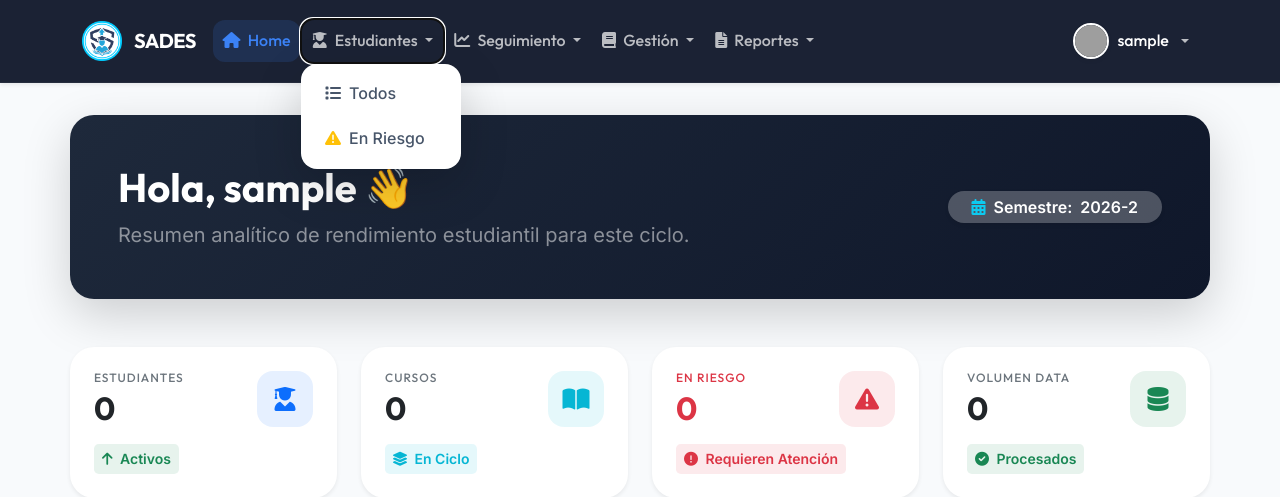
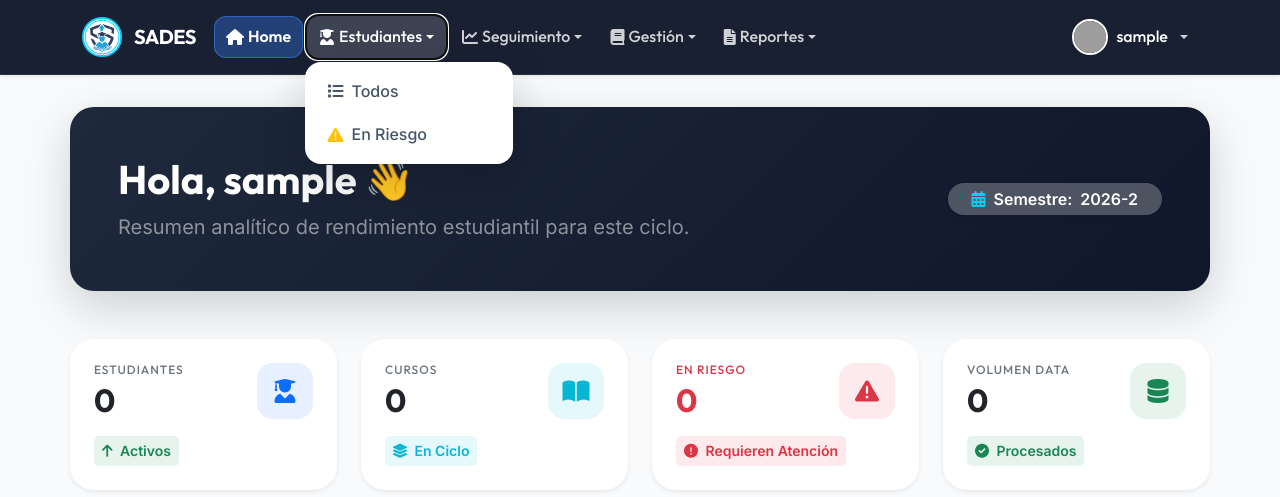
Before and after one commit to Johnmn007/modulador, a Flask app: page /dashboard/index in a window 1280 px wide, after a click on "Estudiantes". Shown: the top 497 px of the page. Run offline with Flask 3, Linux system fonts and the light colour scheme; the visitor is signed in with stand-in values (Sample User, id 1); data that the repository does not hold is empty; some libraries are stand-ins or nearby versions; grey boxes are pictures that could not be loaded.

Commit message:
fix(ui,perf): corregir hover de menu seleccionado, navegacion inmediata y optimizar queries lentas

```diff
--- a/app/static/base/base.css
+++ b/app/static/base/base.css
@@ -81,15 +81,40 @@ main.container {
 /* ======== NAVBAR MODERNA ======== */
 
 .navbar {
-    background: rgba(15, 23, 42, 0.95) !important;
-    backdrop-filter: blur(10px);
-    -webkit-backdrop-filter: blur(10px);
-    border-bottom: 1px solid rgba(255, 255, 255, 0.05);
-    padding: 1rem 0;
+    background: rgba(15, 23, 42, 0.96) !important;
+    backdrop-filter: blur(12px);
+    -webkit-backdrop-filter: blur(12px);
+    border-bottom: 1px solid rgba(255, 255, 255, 0.08);
+    padding: 0.75rem 0;
     position: sticky;
     top: 0;
     z-index: 1000;
-    box-shadow: 0 4px 20px rgba(0, 0, 0, 0.1);
+    box-shadow: 0 4px 20px rgba(0, 0, 0, 0.15);
+}
+
+/* Barra de carga de navegación superior */
+#top-nav-loader {
+    position: fixed;
+    top: 0;
+    left: 0;
+    width: 0%;
+    height: 3px;
+    background: linear-gradient(90deg, #3B82F6, #60A5FA, #93C5FD);
+    box-shadow: 0 0 10px rgba(59, 130, 246, 0.8), 0 0 5px rgba(96, 165, 250, 0.6);
+    z-index: 99999;
+    transition: width 0.25s cubic-bezier(0.1, 0.9, 0.2, 1), opacity 0.3s ease;
+    pointer-events: none;
+    opacity: 0;
+}
+
+#top-nav-loader.loading {
+    opacity: 1;
+    width: 75%;
+}
+
+#top-nav-loader.finishing {
+    opacity: 1;
+    width: 100%;
 }
 
 .navbar-brand {
@@ -107,56 +132,117 @@ main.container {
 }
 
 .navbar-brand:hover .logo_see {
-    transform: scale(1.1) rotate(5deg);
+    transform: scale(1.08) rotate(4deg);
 }
 
 .nav-link {
     font-family: 'Outfit', sans-serif;
     font-weight: 500;
-    color: rgba(255, 255, 255, 0.7) !important;
-    padding: 0.5rem 0.6rem !important;
+    color: rgba(255, 255, 255, 0.8) !important;
+    padding: 0.5rem 0.75rem !important;
     border-radius: var(--radius-md);
-    transition: all 0.3s ease;
-    margin: 0 1px;
+    transition: color 0.15s ease, background 0.15s ease, box-shadow 0.15s ease;
+    margin: 0 2px;
+    display: inline-flex;
+    align-items: center;
 }
 
+/* Hover de links no seleccionados */
 .nav-link:hover {
-    color: #fff !important;
-    background: rgba(255, 255, 255, 0.1);
-    transform: translateY(-1px);
+    color: #ffffff !important;
+    background: rgba(255, 255, 255, 0.12);
 }
 
+/* Estado Activo / Seleccionado */
 .nav-link.active {
-    color: var(--accent-color) !important;
-    background: rgba(59, 130, 246, 0.15);
+    color: #ffffff !important;
+    background: rgba(59, 130, 246, 0.35) !important;
+    box-shadow: inset 0 0 0 1px rgba(59, 130, 246, 0.55);
+    font-weight: 600;
 }
 
-/* Custom Dropdown */
-.dropdown-menu {
-    border: none;
-    border-radius: var(--radius-lg);
-    box-shadow: var(--shadow-xl);
-    padding: 0.5rem;
-    animation: dropdownFade 0.2s ease-out;
+/* HOVER en Menú Seleccionado / Activo (Corrige el bug) */
+.nav-link.active:hover {
+    color: #ffffff !important;
+    background: rgba(59, 130, 246, 0.5) !important;
+    box-shadow: inset 0 0 0 1px rgba(147, 197, 253, 0.75);
 }
 
-@keyframes dropdownFade {
-    from { opacity: 0; transform: translateY(10px); }
-    to { opacity: 1; transform: translateY(0); }
+/* Estado cuando el dropdown está abierto */
+.nav-link.show,
+.nav-link[aria-expanded="true"] {
+    color: #ffffff !important;
+    background: rgba(255, 255, 255, 0.16) !important;
+}
+
+.nav-link.active.show,
+.nav-link.active[aria-expanded="true"] {
+    background: rgba(59, 130, 246, 0.45) !important;
+}
+
+/* Custom Dropdown Menus */
+.dropdown-menu {
+    border: 1px solid rgba(226, 232, 240, 0.8);
+    border-radius: var(--radius-lg);
+    box-shadow: 0 12px 28px -4px rgba(0, 0, 0, 0.18), 0 6px 12px -2px rgba(0, 0, 0, 0.08);
+    padding: 0.5rem;
+    min-width: 13rem;
+}
+
+/* Interacción fluida en Escritorio (Desktop Hover y Apertura Inmediata) */
+@media (min-width: 992px) {
+    .navbar-nav .nav-item.dropdown {
+        position: relative;
+    }
+
+    .navbar-nav .nav-item.dropdown > .dropdown-menu {
+        display: block;
+        opacity: 0;
+        visibility: hidden;
+        pointer-events: none;
+        transition: opacity 0.15s ease, visibility 0.15s ease, margin-top 0.15s ease;
+        margin-top: 0.5rem;
+    }
+
+    .navbar-nav .nav-item.dropdown:hover > .dropdown-menu,
+    .navbar-nav .nav-item.dropdown > .dropdown-menu.show {
+        opacity: 1;
+        visibility: visible;
+        pointer-events: auto;
+        margin-top: 0.25rem;
+    }
+
+    .navbar-nav .nav-item.dropdown:hover > .nav-link {
+        color: #ffffff !important;
+        background: rgba(255, 255, 255, 0.14);
+    }
+
+    .navbar-nav .nav-item.dropdown:hover > .nav-link.active {
+        background: rgba(59, 130, 246, 0.48) !important;
+    }
 }
 
 .dropdown-item {
     border-radius: var(--radius-sm);
-    padding: 0.6rem 1rem;
+    padding: 0.55rem 0.9rem;
     font-weight: 500;
     color: var(--text-secondary);
-    transition: all 0.2s;
+    transition: background 0.15s ease, color 0.15s ease, transform 0.15s ease;
+    display: flex;
+    align-items: center;
 }
 
 .dropdown-item:hover {
-    background: var(--bg-body);
-    color: var(--accent-color);
-    transform: translateX(4px);
+    background: #F1F5F9;
+    color: var(--accent-hover);
+    transform: translateX(3px);
+}
+
+.dropdown-item.active,
+.dropdown-item:active {
+    background: #EFF6FF !important;
+    color: #2563EB !important;
+    font-weight: 600;
 }
 
 /* ======== COMPONENTES ======== */
```
Also changed, not shown: app/modules/evaluaciones/routes.py (+7 -2 lines), app/modules/seguimiento/routes.py (+20 -16 lines), app/templates/base.html (+47 -21 lines).
